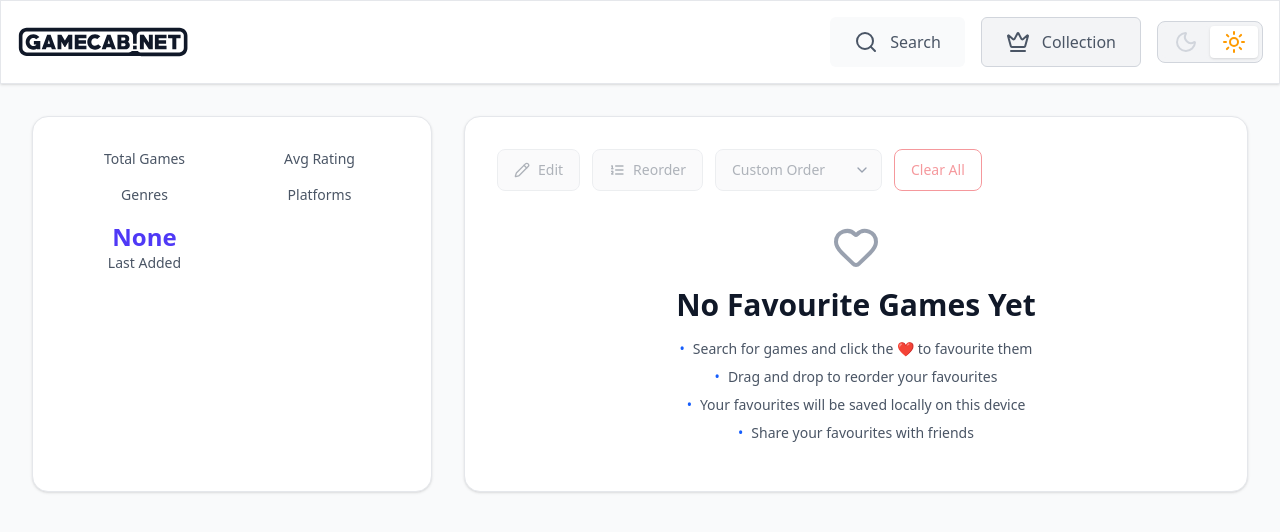
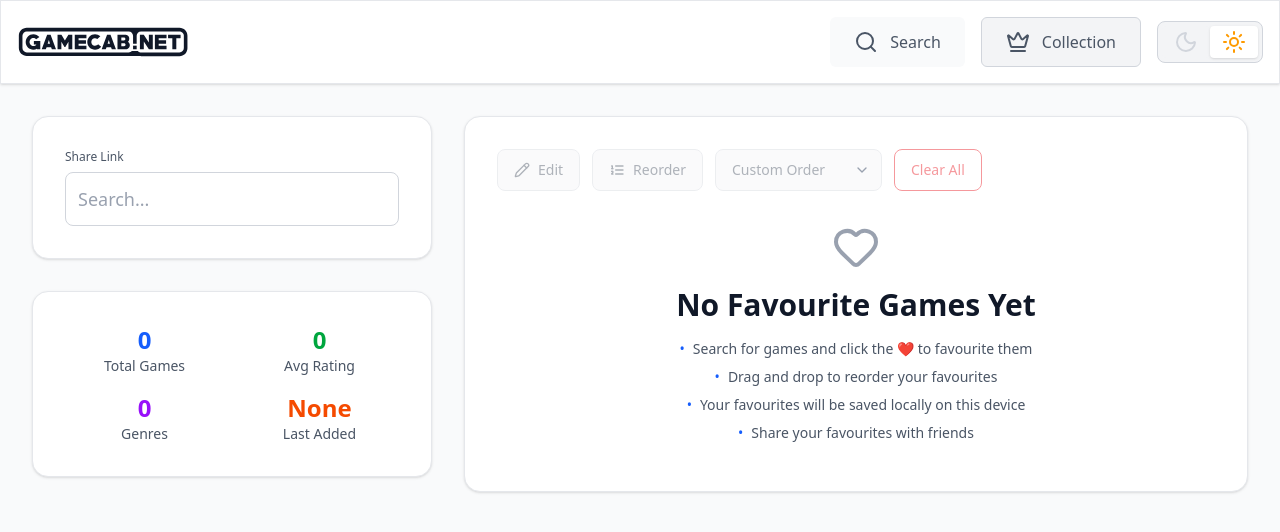
Before and after one commit to ZakMooney/GameCab, a React (Vite) app: page /collection in a window 1280 px wide. Shown: the top 532 px of the page. Built offline with nearby package versions, Linux system fonts and the light colour scheme.

Commit message:
feat: create input component

```diff
--- /dev/null
+++ b/src/components/Collection/FavouritesActions.jsx
@@ -0,0 +1,41 @@
+import React from 'react';
+
+import { useFavourites } from '../../stores/FavouritesStore';
+
+import Typography from '../ui/Typography';
+import Input from '../ui/Input';
+import Button from '../ui/Button';
+
+const FavouritesActions = () => {
+  const {
+    favourites,
+    favouritesCount,
+  } = useFavourites();
+
+  const getStats = () => {
+    const totalGames = favouritesCount;
+    const ratedGames = favourites.filter(g => g.total_rating);
+    const avgRating = ratedGames.length > 0
+      ? Math.round(ratedGames.reduce((acc, g) => acc + g.total_rating, 0) / ratedGames.length)
+      : 0;
+    const uniqueGenres = new Set(favourites.flatMap(g => g.genres?.map(genre => genre.name) || [])).size;
+    const uniquePlatforms = new Set(favourites.flatMap(g => g.platforms?.map(platform => platform.name) || [])).size;
+    const mostRecentlyAdded = favourites.length > 0
+      ? new Date(Math.max(...favourites.map(g => new Date(g.favouritedAt)))).toLocaleDateString()
+      : 'None';
+
+    return { totalGames, avgRating, uniqueGenres, uniquePlatforms, mostRecentlyAdded };
+  };
+
+  const stats = getStats();
+
+  return (
+    <div className="grid grid-cols-1 gap-4">
+      <Input
+        label="Share Link"
+      />
+    </div>
+  );
+};
+
+export default FavouritesActions;
--- a/src/components/Collection/FavouritesStats.jsx
+++ b/src/components/Collection/FavouritesStats.jsx
@@ -3,7 +3,6 @@ import React from 'react';
 import { useFavourites } from '../../stores/FavouritesStore';
 
 import Typography from '../ui/Typography';
-
 
 const FavouritesStats = () => {
   const {
@@ -29,11 +28,10 @@ const FavouritesStats = () => {
   const stats = getStats();
 
   return (
-    // <div className="grid grid-cols-2 md:grid-cols-5 gap-4">
     <div className="grid grid-cols-2 gap-4">
       <div>
         <Typography variant="h3" align="center" className="text-blue-600 dark:text-blue-500">
-          {stats.totalGames || ''}
+          {stats.totalGames || '0'}
         </Typography>
         <div className="text-2xl font-bold text-blue-600"></div>
         <Typography variant="body" className="text-sm" align="center">
@@ -42,7 +40,7 @@ const FavouritesStats = () => {
       </div>
       <div>
         <Typography variant="h3" align="center" className="text-green-600 dark:text-green-500">
-          {stats.avgRating || ''}
+          {stats.avgRating || '0'}
         </Typography>
         <Typography variant="body" align="center" className="text-sm">
           Avg Rating
@@ -50,7 +48,7 @@ const FavouritesStats = () => {
       </div>
       <div>
         <Typography variant="h3" align="center" className="text-purple-600 dark:text-purple-500">
-          {stats.uniqueGenres || ''}
+          {stats.uniqueGenres || '0'}
         </Typography>
         <Typography variant="body" align="center" className="text-sm">
           Genres
@@ -58,15 +56,7 @@ const FavouritesStats = () => {
       </div>
       <div>
         <Typography variant="h3" align="center" className="text-orange-600 dark:text-orange-500">
-          {stats.uniquePlatforms || ''}
-        </Typography>
-        <Typography variant="body" align="center" className="text-sm">
-          Platforms
-        </Typography>
-      </div>
-      <div>
-        <Typography variant="h3" align="center" className="text-indigo-600 dark:text-indigo-500">
-          {stats.mostRecentlyAdded || ''}
+          {stats.mostRecentlyAdded || 'N/A'}
         </Typography>
         <Typography variant="body" align="center" className="text-sm">
           Last Added
--- a/src/components/Home/GameSearch.jsx
+++ b/src/components/Home/GameSearch.jsx
@@ -17,6 +17,7 @@ import { useFavourites } from '../../stores/FavouritesStore';
 import Typography from '../ui/Typography';
 import Button from '../ui/Button';
 import Card from '../ui/Card';
+import Input from '../ui/Input';
 
 import GameCard from './GameCard';
 import PopularGames from './PopularGames';
@@ -185,29 +186,13 @@ const GameSearch = () => {
                   Powered by <a href="https://www.igdb.com/" target="_blank">IGDB</a>
                 </Typography>
               </div>
-              <input
-                type="text"
+              <Input
                 value={searchTerm}
                 onChange={handleSearchChange}
                 placeholder="Search for games..."
-                className="w-full px-12 py-3 text-lg border border-gray-300 bg-white dark:bg-gray-700 dark:border-gray-600 rounded-lg focus:ring-2 focus:ring-blue-500 focus:border-blue-500 outline-none transition-all text-base-text dark:text-base-text-dark"
+                icon={<Search className="w-5 h-5 text-gray-400"/>}
               />
-
-              <div className="absolute left-4 top-1/2 transform -translate-y-1/2">
-                <Search className="w-5 h-5 text-gray-400" />
-              </div>
-
-              {searchTerm && (
-                <Button
-                  variant="ghost"
-                  onClick={handleClearSearch}
-                  icon={<X className="w-5 h-5" />}
-                  size="xs"
-                  className="absolute right-4 top-1/2 transform -translate-y-1/2 text-gray-400 hover:text-gray-600 transition-colors cursor-pointer"
-                ></Button>
-              )}
             </div>
-
           </div>
 
           <div className="w-full flex justify-between mt-4">
--- /dev/null
+++ b/src/components/ui/Input.jsx
@@ -0,0 +1,154 @@
+import React, { useState } from 'react';
+import { X } from 'lucide-react';
+
+import Typography from './Typography';
+
+const Input = ({
+  value,
+  onChange,
+  placeholder = "Search...",
+  className = "",
+  disabled = false,
+  onClear,
+  showClearButton = true,
+  size = "md",
+  icon = "",
+  label,
+  hint,
+  required = false,
+  id
+}) => {
+  const [internalValue, setInternalValue] = useState('');
+
+  const inputValue = value !== undefined ? value : internalValue;
+
+  const handleChange = (e) => {
+    const newValue = e.target.value;
+    if (onChange) {
+      onChange(e);
+    } else {
+      setInternalValue(newValue);
+    }
+  };
+
+  const handleClear = () => {
+    if (onClear) {
+      onClear();
+    } else if (onChange) {
+      const syntheticEvent = {
+        target: { value: '' },
+        currentTarget: { value: '' }
+      };
+      onChange(syntheticEvent);
+    } else {
+      setInternalValue('');
+    }
+  };
+
+  const sizeClasses = {
+    sm: `${icon ? 'pl-10' : 'pl-2'} pr-10 py-2 text-sm`,
+    md: `${icon ? 'pl-12' : 'pl-3'} pr-12 py-3 text-lg`,
+    lg: `${icon ? 'pl-14' : 'pl-4'} pr-14 py-4 text-xl`
+  };
+
+  const iconSizes = {
+    sm: "w-4 h-4",
+    md: "w-5 h-5",
+    lg: "w-6 h-6"
+  };
+
+  const iconPositions = {
+    sm: "left-3",
+    md: "left-4",
+    lg: "left-5"
+  };
+
+  const clearButtonPositions = {
+    sm: "right-3",
+    md: "right-4",
+    lg: "right-5"
+  };
+
+  const inputId = id || `search-input-${Math.random().toString(36).substr(2, 9)}`;
+
+  return (
+    <div className={`${className}`}>
+      {label && (
+        <label
+          htmlFor={inputId}
+          className="block mb-2"
+        >
+          <Typography
+            variant="caption"
+            align="left"
+          >
+            {label}
+            {required && <span className="text-red-500 ml-1">*</span>}
+          </Typography>
+        </label>
+      )}
+
+      <div className="relative">
+        <input
+          id={inputId}
+          type="text"
+          value={inputValue}
+          onChange={handleChange}
+          placeholder={placeholder}
+          disabled={disabled}
+          required={required}
+          className={`
+            w-full
+            ${sizeClasses[size]}
+            border border-gray-300
+            bg-white dark:bg-gray-700
+            dark:border-gray-600
+            rounded-lg
+            focus:ring-2 focus:ring-blue-500 focus:border-blue-500
+            outline-none
+            transition-all
+            text-gray-900 dark:text-gray-100
+            placeholder-gray-400 dark:placeholder-gray-500
+            disabled:opacity-50 disabled:cursor-not-allowed
+          `}
+        />
+
+        {icon && (
+          <div className={`absolute ${iconPositions[size]} top-1/2 transform -translate-y-1/2 pointer-events-none`}>
+            {icon}
+          </div>
+        )}
+
+        {showClearButton && inputValue && (
+          <button
+            type="button"
+            onClick={handleClear}
+            disabled={disabled}
+            className={`
+              absolute ${clearButtonPositions[size]} top-1/2 transform -translate-y-1/2
+              text-gray-400 hover:text-gray-600 dark:hover:text-gray-300
+              transition-colors cursor-pointer
+              p-1 rounded-full hover:bg-gray-100 dark:hover:bg-gray-600
+              disabled:opacity-50 disabled:cursor-not-allowed
+            `}
+          >
+            <X className={iconSizes[size]} />
+          </button>
+        )}
+      </div>
+
+      {hint && (
+        <Typography
+          variant="caption"
+          align="left"
+          color="muted"
+          className="mt-2"
+        >
+          {hint}
+        </Typography>
+      )}
+    </div>
+  );
+};
+
+export default Input;
--- a/src/screens/Collection.jsx
+++ b/src/screens/Collection.jsx
@@ -5,6 +5,7 @@ import { useFavourites } from '../stores/FavouritesStore';
 
 import FavouritesDisplay from "../components/Collection/FavouritesDisplay";
 import FavouritesStats from "../components/Collection/FavouritesStats";
+import FavouritesActions from "../components/Collection/FavouritesActions";
 
 import Typography from "../components/ui/Typography";
 import Card from "../components/ui/Card";
@@ -16,9 +17,15 @@ const Collection = () => {
   return (
     <div className="p-4 md:p-8">
       <div className="grid grid-cols-1 md:grid-cols-[250px_1fr] lg:grid-cols-[400px_1fr] gap-4 md:gap-8">
-        <Card className="">
-          <FavouritesStats />
-        </Card>
+        <div className="flex flex-col gap-4 md:gap-8">
+          <Card className="">
+            <FavouritesActions />
+          </Card>
+
+          <Card className="">
+            <FavouritesStats />
+          </Card>
+        </div>
 
         <Card className="">
           <FavouritesDisplay />
```
